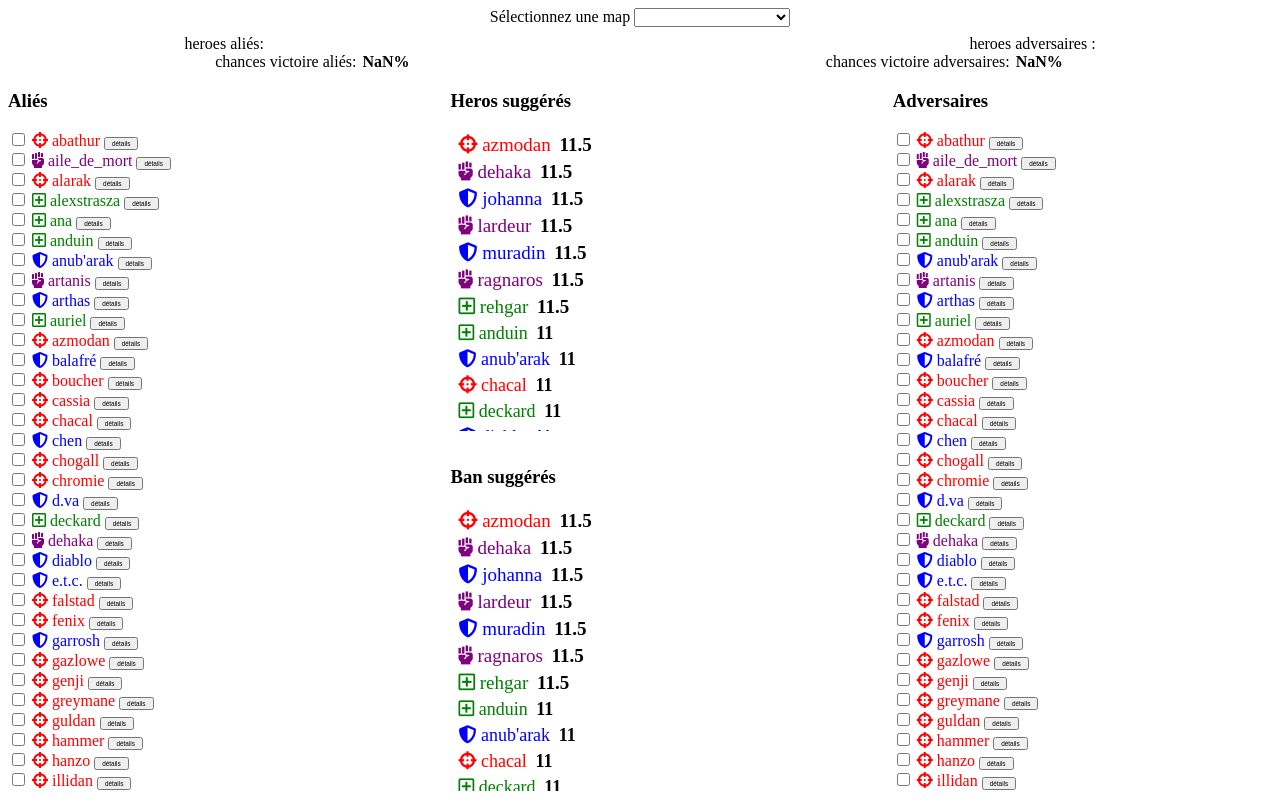
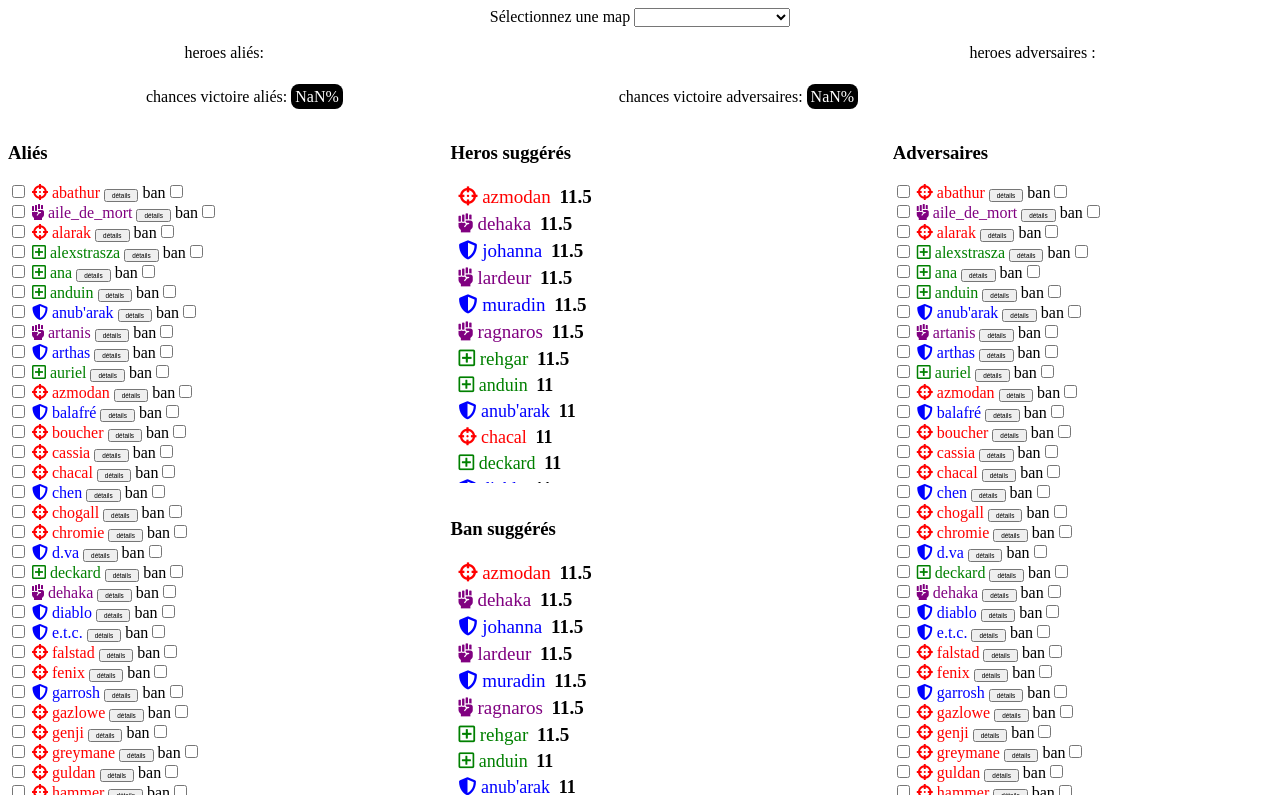
Before and after one commit to olivierboudjema/heroes-draft, an Angular app: page / in a window 1280 px wide. Built offline with nearby package versions, Linux system fonts and the light colour scheme.

Commit message:
style + heros banned

```diff
--- a/src/app/heroes/hero.ts
+++ b/src/app/heroes/hero.ts
@@ -13,4 +13,5 @@
   selectedAdversaire?: boolean;
   showDetails?: boolean;
   showDetailsAdversaire?: boolean;
+  banned?: boolean;
 }
--- a/src/app/heroes/heroes-selected/heroes-selected.component.css
+++ b/src/app/heroes/heroes-selected/heroes-selected.component.css
@@ -1,8 +1,41 @@
 .hero-label {
-    padding: 2px;
+    padding: 4px;
+    color: white;
 }
 
 .hero-alie-container {
     display: flex;
     justify-content: space-around;
+    align-items: center;
+    margin-bottom: 8px;
 }
+
+.blue {
+    background-color: blue;
+    border-radius: 8px;
+    padding: 4px;
+
+}
+
+.red {
+    background-color: red;
+    border-radius: 8px;
+    padding: 4px;
+}
+
+.green {
+    background-color: green;
+    border-radius: 8px;
+    padding: 4px;
+}
+
+.purple {
+    background-color: purple;
+    border-radius: 8px;
+    padding: 4px;
+}
+
+.pourcentage {
+    background-color: black;
+    border-radius: 8px;
+}
--- a/src/app/heroes/heroes-selected/heroes-selected.component.html
+++ b/src/app/heroes/heroes-selected/heroes-selected.component.html
@@ -1,33 +1,42 @@
 <div *ngIf="heroesAlie" class="hero-alie-container">
   <span>
     heroes aliés:
-    <b
-      ><span class="hero-label" *ngFor="let hero of heroesAlie">{{
-        hero.name
-      }}</span></b
-    >
+    <span class="hero-label" *ngFor="let hero of heroesAlie">
+      <span *ngIf="hero.role === 'tank'" class="blue"><i class="fas fa-shield-alt"></i> {{ hero.name }}</span>
+      <span *ngIf="hero.role === 'assassin'" class="red"><i class="fas fa-crosshairs"></i> {{ hero.name
+        }}</span>
+      <span *ngIf="hero.role === 'heal'" class="green">
+        <i class="far fa-plus-square"></i> {{ hero.name }}</span>
+      <span *ngIf="hero.role === 'bruiser'" class="purple">
+        <i class="fas fa-fist-raised"></i> {{ hero.name }}</span>
+    </span>
   </span>
-  <div></div>
+  <br>
+  <br>
   <span>
     heroes adversaires :
-    <b
-      ><span class="hero-label" *ngFor="let hero of heroesAdversaire">{{
-        hero.name
-      }}</span></b
-    >
+    <span class="hero-label" *ngFor="let hero of heroesAdversaire">
+      <span *ngIf="hero.role === 'tank'" class="blue"><i class="fas fa-shield-alt"></i> {{ hero.name }}</span>
+      <span *ngIf="hero.role === 'assassin'" class="red"><i class="fas fa-crosshairs"></i> {{ hero.name
+        }}</span>
+      <span *ngIf="hero.role === 'heal'" class="green">
+        <i class="far fa-plus-square"></i> {{ hero.name }}</span>
+      <span *ngIf="hero.role === 'bruiser'" class="purple">
+        <i class="fas fa-fist-raised"></i> {{ hero.name }}</span>
+    </span>
   </span>
 </div>
 <div class="hero-alie-container">
   <span>
     chances victoire aliés:
-    <b
-      ><span class="hero-label">{{ chanceVictoireAlie }}% </span>
-    </b>
+    <span class="hero-label pourcentage">{{ chanceVictoireAlie }}% </span>
+
   </span>
   <span>
     chances victoire adversaires:
-    <b
-      ><span class="hero-label">{{ chanceVictoireAdversaire }}% </span>
-    </b>
+    <span class="hero-label pourcentage">{{ chanceVictoireAdversaire }}% </span>
+
   </span>
+  <br>
+  <br>
 </div>
--- a/src/app/heroes/heroes.component.css
+++ b/src/app/heroes/heroes.component.css
@@ -10,7 +10,7 @@
 .colonne {
     width: 30%;
     overflow-y: scroll;
-    height: 90vh;
+    height: 84vh;
 }
 
 .button-small {
--- a/src/app/heroes/heroes.component.html
+++ b/src/app/heroes/heroes.component.html
@@ -14,6 +14,7 @@
         <button class="button-small" (click)="hero.showDetails = !hero.showDetails">
           détails
         </button>
+        ban<input type="checkbox" [(ngModel)]="hero.banned" (change)="onAlieBanned(hero)" />
       </div>
       <div *ngIf="hero.showDetails">
         <app-hero-details [hero]="hero"></app-hero-details>
@@ -70,6 +71,7 @@
         <button class="button-small" (click)="hero.showDetailsAdversaire = !hero.showDetailsAdversaire">
           détails
         </button>
+        ban<input type="checkbox" [(ngModel)]="hero.banned" (change)="onAdversaireBanned(hero)" />
       </div>
 
       <div *ngIf="hero.showDetailsAdversaire">
--- a/src/app/heroes/heroes.component.ts
+++ b/src/app/heroes/heroes.component.ts
@@ -69,6 +69,38 @@
     }
   }
 
+  onAlieBanned(hero: Hero) {
+
+    this.heroesSuggested = this.heroesSuggested.filter(hero => hero.banned !== true);
+    this.bansSuggested.forEach(element => {
+      if (element.name === hero.name) {
+        element.banned = true
+        this.bansSuggested = this.bansSuggested.filter(hero => hero.banned !== true);
+      }
+    });
+
+    if (hero.banned === false) {
+      this.heroesSuggested.push(hero);
+      this.bansSuggested.push(hero);
+      this.bansSuggested = this.bansSuggested.slice().sort((a: { value: number; }, b: { value: number; }) => b.value - a.value);
+    }
+  }
+
+  onAdversaireBanned(hero: Hero) {
+
+    this.heroesSuggested = this.heroesSuggested.filter(hero => hero.selectedAdversaire !== true);
+    this.bansSuggested.forEach(element => {
+      if (element.name === hero.name) {
+        element.selectedAdversaire = true
+        this.bansSuggested = this.bansSuggested.filter(hero => hero.selectedAdversaire !== true);
+      }
+    });
+    if (hero.selectedAdversaire === false) {
+      this.heroesSuggested.push(hero);
+      this.bansSuggested.push(hero);
+      this.bansSuggested = this.bansSuggested.slice().sort((a: { value: number; }, b: { value: number; }) => b.value - a.value);
+    }
+  }
 
 
 }
--- a/src/assets/maps.json
+++ b/src/assets/maps.json
@@ -1,9 +1,9 @@
 [
   {
-    "name": "compte_dragon"
+    "name": "champ_eternite"
   },
   {
-    "name": "champ_eternite"
+    "name": "compte_dragon"
   },
   {
     "name": "laboratoir_braxis"
@@ -27,9 +27,9 @@
     "name": "tombe_reine_araingne"
   },
   {
-    "name": "val_maudit"
+    "name": "tour_du_destin"
   },
   {
-    "name": "tour_du_destin"
+    "name": "val_maudit"
   }
 ]
```
